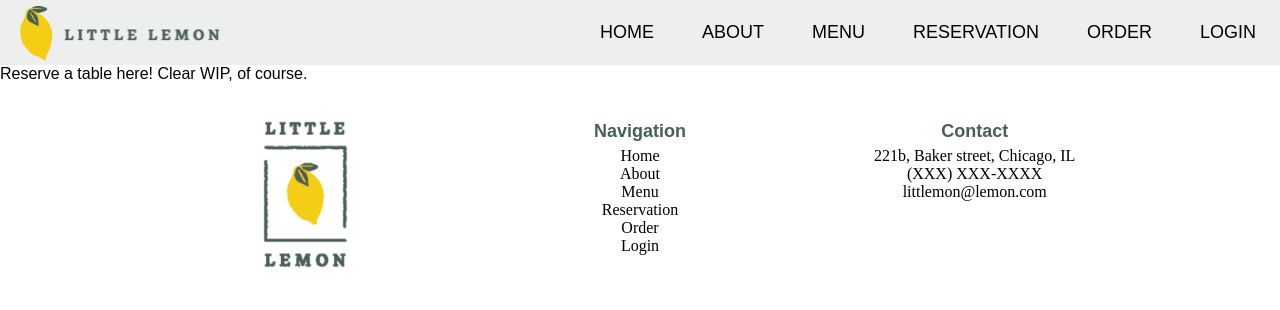
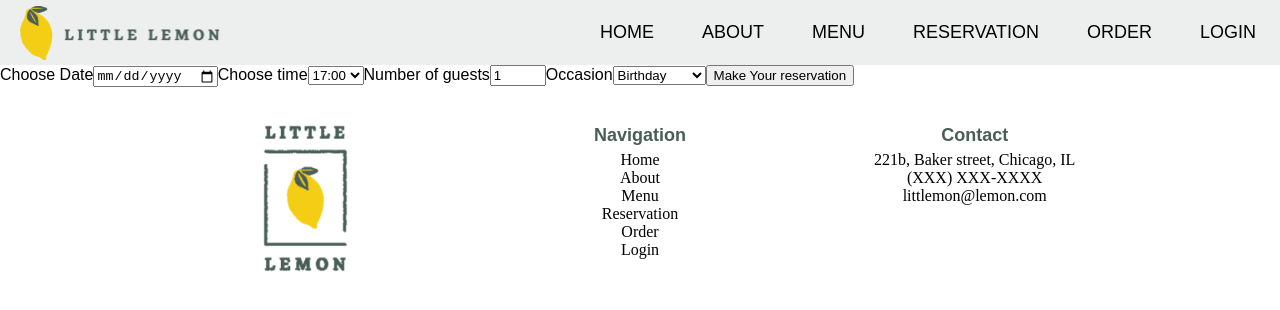
Before and after one commit to Evangelinejp/final-project, a React (Create React App) app in the folder final-project/: page /reservation in a window 1280 px wide. Shown: the top 310 px of the page. Built offline with nearby package versions, Linux system fonts and the light colour scheme.

Commit message:
starter booking code done

```diff
--- a/final-project/src/components/Home/Home.js
+++ b/final-project/src/components/Home/Home.js
@@ -4,10 +4,12 @@ import Testimonials from "./Testimonials";
 
 function Home() {
     return(
-        <main className="home">
+        <main className="main">
             <Hero/>
+            <div className="middleSection">
             <Specials/>
             <Testimonials/>
+            </div>
         </main>
     )
 }
--- a/final-project/src/components/Home/Rating.js
+++ b/final-project/src/components/Home/Rating.js
@@ -4,7 +4,7 @@ function Rating(props) {
             <h3>{props.rating}</h3>
             <div>
                 <img src={props.image} alt={props.alt}/>
-                <h3>{props.name}</h3>
+                <h4>{props.name}</h4>
             </div>
             <p>{props.quote}</p>
         </article>
--- a/final-project/src/components/Home/Testimonials.js
+++ b/final-project/src/components/Home/Testimonials.js
@@ -9,7 +9,28 @@ function Testimonials() {
             </div>
             <div className="ratings">
                 <Rating
-                    rating="4/5"
+                    rating="4 out of 5"
+                    image={Mary}
+                    alt="Mary"
+                    name="Mary"
+                    quote="Lorem ipsum dolor sit amet, consectetur adipiscing elit!"/>
+
+                <Rating
+                    rating="4 out of 5"
+                    image={Mary}
+                    alt="Mary"
+                    name="Mary"
+                    quote="Lorem ipsum dolor sit amet, consectetur adipiscing elit!"/>
+
+                <Rating
+                    rating="4 out of 5"
+                    image={Mary}
+                    alt="Mary"
+                    name="Mary"
+                    quote="Lorem ipsum dolor sit amet, consectetur adipiscing elit!"/>
+
+                <Rating
+                    rating="4 out of 5"
                     image={Mary}
                     alt="Mary"
                     name="Mary"
--- /dev/null
+++ b/final-project/src/components/Reservation/BookingForm.js
@@ -0,0 +1,27 @@
+function BookingForm(props) {
+
+
+    return(
+        <form>
+            <label htmlFor="res-date">Choose Date</label>
+            <input type="date" id="res-date" value={props.date} onChange={props.dateChange}/>
+
+            <label htmlFor="res-time">Choose time</label>
+            <select id="res-time" value={props.time} onChange={props.timeChange}>
+                {props.availableTimes.map((e, i) => <option key={i}>{e}</option>)}
+            </select>
+
+            <label htmlFor="guests">Number of guests</label>
+            <input type="number" min="1" max="10" id="guests" value={props.guests} onChange={props.guestsChange}/>
+
+            <label htmlFor="occasion">Occasion</label>
+            <select id="occasion" value={props.occasion} onChange={props.occasionChange}>
+                <option>Birthday</option>
+                <option>Anniversary</option>
+            </select>
+            <input type="submit" value="Make Your reservation"/>
+        </form>
+    )
+}
+
+export default BookingForm;
--- a/final-project/src/components/Reservation/Reservation.js
+++ b/final-project/src/components/Reservation/Reservation.js
@@ -1,7 +1,52 @@
+import React, { useState, useReducer } from 'react';
+import BookingForm from "./BookingForm.js";
+
+const availableUpdate = (state, action) => {
+    return {times: state.times};
+}
+
 function Home() {
+
+    const [date, setDate] = useState("");
+    const [time, setTime] = useState("");
+    const [guests, setGuests] = useState("1");
+    const [occasion, setOccasion] = useState("");
+
+
+    const initialTimes = ["17:00", "18:00", "19:30", "20:00", "21:00", "22:00"];
+
+    const [availableTimes, updateAvailabilities] = useReducer(availableUpdate, initialTimes);
+
+    const dateChange = (e) => {
+        setDate(e.target.value)
+      }
+
+    const timeChange = (e) => {
+        setTime(e.target.value)
+    }
+
+    const guestsChange = (e) => {
+        setGuests(e.target.value)
+    }
+
+    const occasionChange = (e) => {
+        setOccasion(e.target.value)
+    }
+
+
     return(
         <main className="main">
-            Reserve a table here! Clear WIP, of course.
+            <BookingForm
+                date={date}
+                dateChange={dateChange}
+                time={time}
+                timeChange={timeChange}
+                guests={guests}
+                guestsChange={guestsChange}
+                occasion={occasion}
+                occasionChange={occasionChange}
+                availableTimes={availableTimes}
+            />
         </main>
     )
 }
--- a/final-project/src/index.css
+++ b/final-project/src/index.css
@@ -239,6 +239,17 @@ main button {
   }
 }
 
+
+
+/* some spacing stuff */
+@media only screen and (min-width: 1200px) {
+  .middleSection {
+    display: flex;
+    justify-content: space-between;
+  }
+
+}
+
 /* specials content */
 .specials {
   padding-left: 5%;
@@ -303,7 +314,6 @@ main button {
 @media only screen and (min-width: 1200px) {
 .specials {
   padding-left: 15%;
-  padding-right: 15%;
   justify-content: space-between;
 }
 
@@ -311,6 +321,99 @@ main button {
   justify-content: space-between;
 }
 
+}
+
+/* testimonials content */
+.testimonials {
+  padding-left: 5%;
+  padding-right: 5%;
+  justify-content: space-between;
+  padding-bottom: 20px;
+}
+
+
+.testimonials div {
+  display: flex;
+  justify-content: space-between;
+  align-items: center;
+}
+
+.testimonials h1 {
+  margin-bottom: 15px;
+  margin-top: 15px;
+}
+
+ .rating {
+  width: 160px;
+  background-color: #edefee;
+  border-radius: 8px;
+  box-shadow: grey 0 3px 5px;
+  margin-right: 10px;
+  margin-left: 10px;
+}
+
+ .rating h3 {
+  font-size: 24px;
+  text-align: center;
+  margin-left: 10px;
+  margin-right: 10px;
+  margin-bottom: 0;
+  margin-top: 10px;
+  white-space: nowrap;
+}
+
+.rating p {
+  font-size: 12px;
+}
+
+.testimonials img {
+  width: 55px;
+  margin-left: 10px;
+}
+
+.rating div {
+  justify-content: space-evenly;
+}
+
+.rating h4 {
+  margin-right: 10px;
+}
+
+.rating p {
+  text-align: center;
+  margin-top: 0px;
+  max-width: 20ch;
+  margin-left: auto;
+  margin-right: auto;
+}
+
+@media only screen and (min-width: 1200px) {
+  .testimonials h1 {
+    margin-bottom: 30px;
+    margin-top: 30px;
+  }
+  .testimonials {
+    justify-content: space-between;
+    padding-left: auto;
+    padding-right: 14%;
+  }
+
+  .testimonials .ratings {
+    justify-content: space-between;
+  }
+
+  .testimonials > div {
+    display: grid;
+    grid-template-columns: 200px 200px;
+    grid-row: auto auto;
+    grid-column-gap: 30px;
+    grid-row-gap: 30px;
+    justify-content: space-evenly;
+  }
+
+  .rating p {
+    font-size: 14px;
+  }
 }
 
 
```
Also changed, not shown: final-project/src/components/Reservation/Map.js (added, +7 -0 lines).
